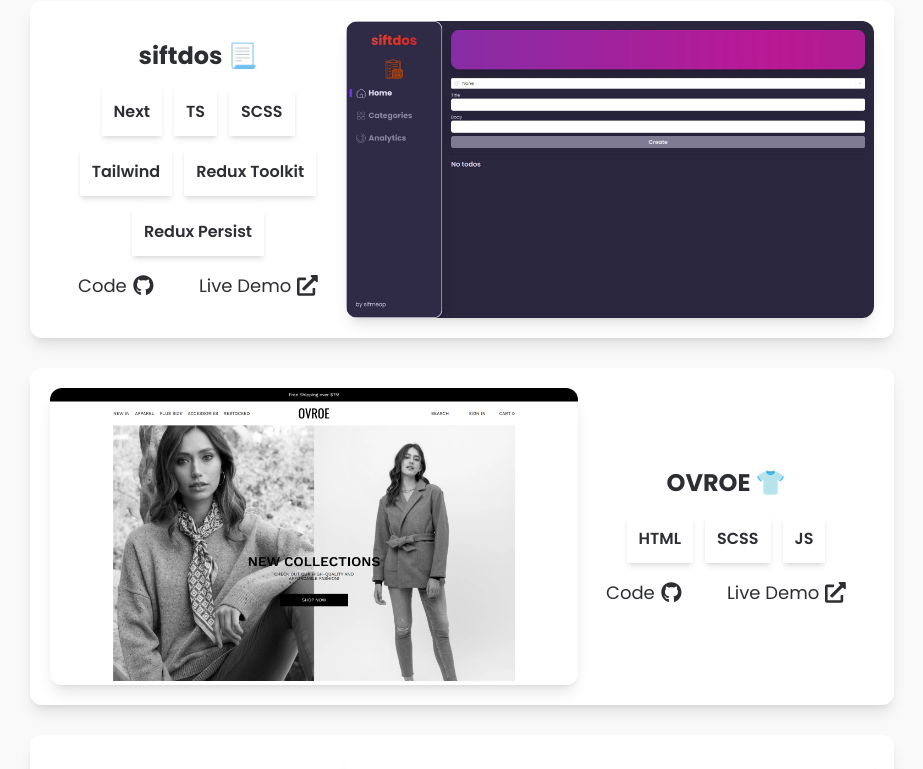
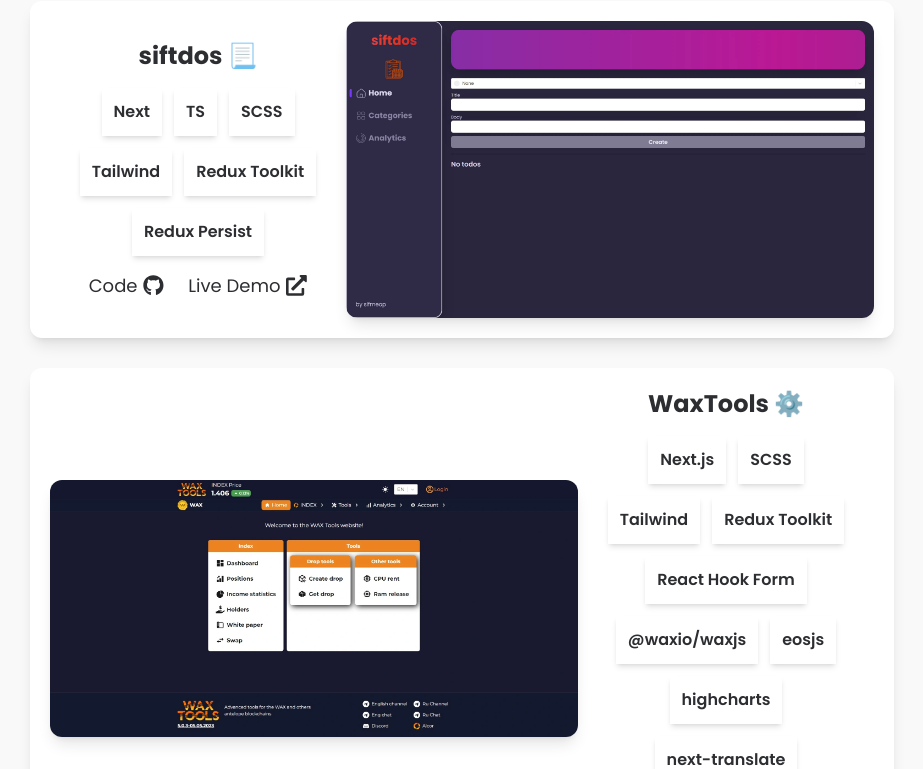
Before and after one commit to sifmeop/portfolio, a React (Vite) app: page / in a window 1280 px wide. Shown: the part 3876-4645 px from the top of the page, without its empty margins (178-1101 px from the left). Built offline with nearby package versions, Linux system fonts and the light colour scheme.

Commit message:
added waxtools project

```diff
--- a/src/components/layout/Main/Projects/ProjectCard/ProjectCard.module.scss
+++ b/src/components/layout/Main/Projects/ProjectCard/ProjectCard.module.scss
@@ -43,7 +43,7 @@
 }
 
 .links {
-  @apply flex items-center justify-between gap-3;
+  @apply flex items-center justify-center gap-6;
 }
 
 .link {
--- a/src/components/layout/Main/Projects/ProjectCard/ProjectCard.tsx
+++ b/src/components/layout/Main/Projects/ProjectCard/ProjectCard.tsx
@@ -23,10 +23,12 @@
           ))}
         </ul>
         <div className={styles.links}>
-          <a target='_blank' href={project.code} className={styles.link}>
-            Code
-            <FaGithub size='1.3rem' />
-          </a>
+          {project.code && (
+            <a target='_blank' href={project.code} className={styles.link}>
+              Code
+              <FaGithub size='1.3rem' />
+            </a>
+          )}
           <a target='_blank' href={project.demo} className={styles.link}>
             Live Demo
             <FaExternalLinkAlt size='1.3rem' />
--- a/src/components/layout/Main/Projects/list-projects.ts
+++ b/src/components/layout/Main/Projects/list-projects.ts
@@ -9,6 +9,7 @@
 import Siftshop from 'assets/images/siftshop.webp'
 import SmartWatch from 'assets/images/smart-watch.webp'
 import SpaceX from 'assets/images/space-x.webp'
+import Waxtools from 'assets/images/waxtools.webp'
 import { Project } from 'types/project.interface'
 
 export const projects: Project[] = [
@@ -75,6 +76,23 @@
     demo: 'https://siftdos.vercel.app/'
   },
   {
+    title: 'WaxTools ⚙️',
+    image: Waxtools,
+    stack: [
+      'Next.js',
+      'SCSS',
+      'Tailwind',
+      'Redux Toolkit',
+      'React Hook Form',
+      '@waxio/waxjs',
+      'eosjs',
+      'highcharts',
+      'next-translate'
+    ],
+    code: null,
+    demo: 'https://waxtools.net/'
+  },
+  {
     title: 'OVROE 👕',
     image: Ovroe,
     stack: ['HTML', 'SCSS', 'JS'],
--- a/src/types/project.interface.ts
+++ b/src/types/project.interface.ts
@@ -2,6 +2,6 @@
   title: string
   image: string
   stack: string[]
-  code: string
+  code: string | null
   demo: string
 }
```
Also changed, not shown: src/assets/images/waxtools.webp (added).
